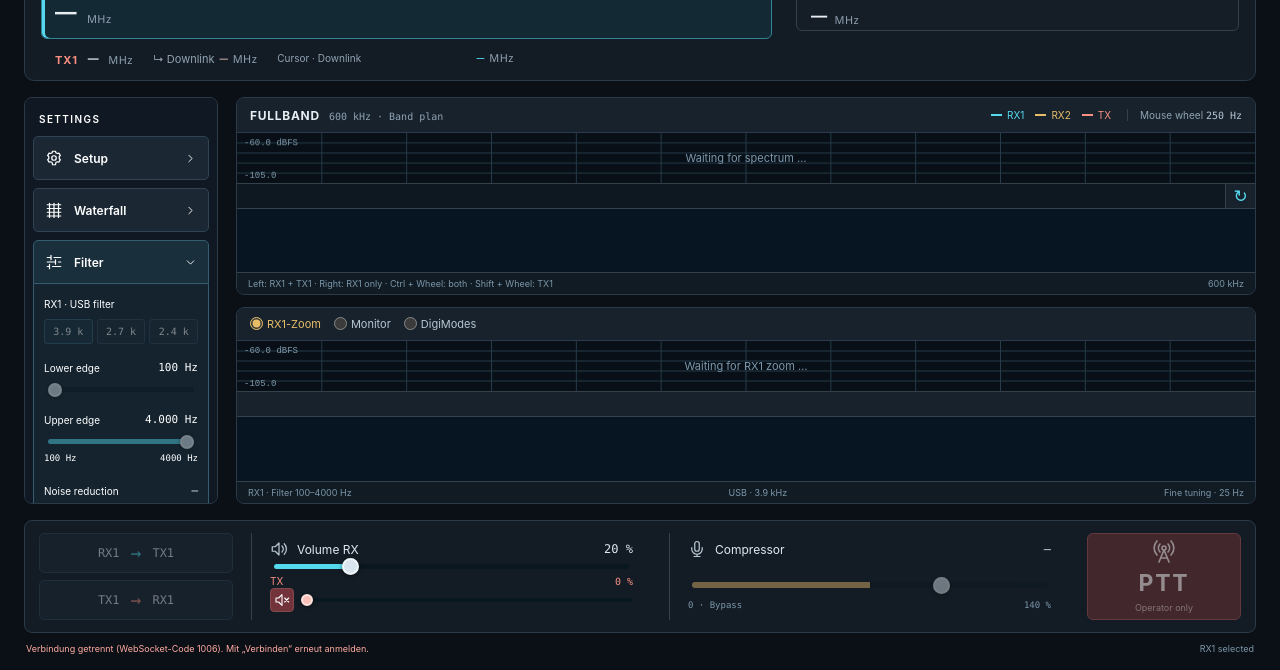
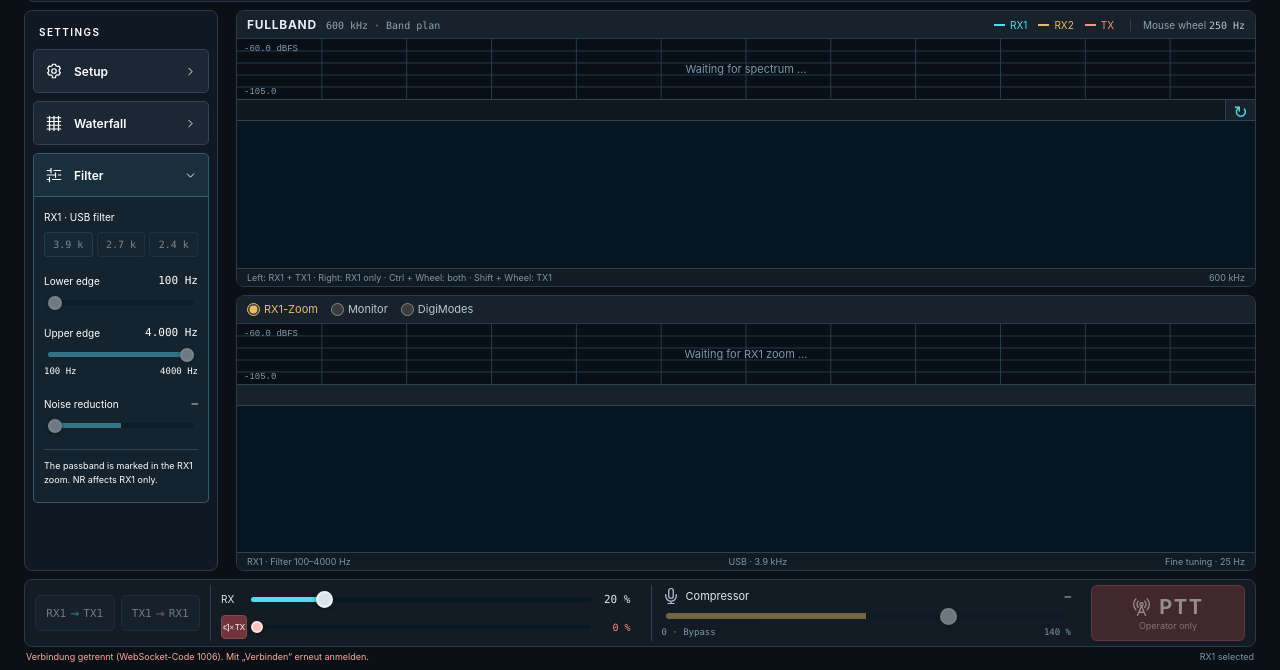
Before and after one commit to dj0abr/QO100_TRX2, a plain HTML site: page web/index.html in a window 1280 px wide. Shown: the part 130-800 px from the top of the page. Drawn offline with Linux system fonts and the light colour scheme.

Commit message:
Adapt transceiver layout to short desktop windows

```diff
--- a/web/style.css
+++ b/web/style.css
@@ -975,3 +975,107 @@ button.ft-decode-line:disabled { opacity: 1; }
 .theme-switch input::before { content: ""; position: absolute; top: 3px; left: 3px; width: 18px; height: 18px; border-radius: 50%; background: var(--text-secondary); }
 .theme-switch input:checked { background: var(--rx1); border-color: var(--rx1); }
 .theme-switch input:checked::before { left: 21px; background: #fff; }
+
+/* Short desktop windows reserve the available height for the radio plots.
+   Keep this after the width-based and decoder rules; mobile stays unchanged. */
+@media (min-width: 801px) and (max-height: 1000px) {
+  .app {
+    --compact-heading: 32px;
+    --compact-spectrum: clamp(60px, 8dvh, 80px);
+    --compact-axis: 24px;
+    --compact-footer: 20px;
+    --compact-display-min: calc(var(--compact-heading) + var(--compact-spectrum) + var(--compact-axis) + 60px + var(--compact-footer) + 2px);
+    min-height: 640px;
+    /* Preserve usable plot sizes and allow scrolling in exceptionally short windows. */
+    grid-template-rows: 38px auto minmax(calc(2 * var(--compact-display-min) + 16px), 1fr) auto auto;
+    padding-bottom: 8px;
+  }
+  .masthead { min-height: 38px; }
+  .brand { font-size: 13px; letter-spacing: .04em; }
+  .status-top { padding: 4px 12px; }
+  .frequencies { grid-template-columns: repeat(2, minmax(0, 1fr)); padding: 6px 10px; gap: 4px 12px; }
+  /* Let the TX/cursor row use the space below both receivers without moving DOM nodes. */
+  .frequencies > div:first-child { display: contents; }
+  .frequency-button { display: grid; grid-template-columns: auto minmax(0, 1fr); align-items: center; gap: 10px; }
+  .rx-main, .rx2-panel .rx-secondary { padding: 5px 10px; }
+  .frequency-label { flex-direction: column; align-items: flex-start; gap: 2px; }
+  .selected-tag { padding: 2px 5px; }
+  .frequency-value, .rx-secondary .frequency-value { margin-top: 0; gap: 6px; }
+  .frequency-value strong, .rx-secondary .frequency-value strong { font-size: clamp(24px, 2.4vw, 32px); }
+  .rx2-panel { grid-column: 2; grid-row: 1; }
+  .tx-row { grid-column: 1 / -1; padding: 0 2px; gap: 4px 18px; }
+  .tx-value { font-size: 15px; }
+  .tx-uplink { gap: 7px; }
+  .cursor-frequency > div { grid-template-columns: auto auto auto; }
+  .workspace { margin-top: 8px; min-height: 0; }
+  .visuals { gap: 8px; }
+  .display {
+    min-height: var(--compact-display-min);
+    grid-template-rows: var(--compact-heading) var(--compact-spectrum) var(--compact-axis) minmax(60px, 1fr) var(--compact-footer);
+  }
+  .display-heading { min-height: var(--compact-heading); padding: 3px 10px; }
+  .frequency-axis { height: var(--compact-axis); }
+  .display-footer { padding: 2px 10px; }
+  .zoom-plots { grid-template-rows: var(--compact-spectrum) var(--compact-axis) minmax(60px, 1fr) var(--compact-footer); }
+  .qso-controls {
+    grid-template-columns: 165px minmax(0, 1fr) minmax(0, 1fr) 154px;
+    margin-top: 8px;
+    padding: 7px 10px;
+    gap: 10px;
+  }
+  .copy-buttons { grid-template-columns: repeat(2, minmax(0, 1fr)); gap: 6px; align-items: center; }
+  .copy-button { min-height: 36px; padding: 8px 4px; gap: 4px; font-size: 11px; }
+  .copy-button .arrow { font-size: 15px; }
+  .qso-control { padding: 2px 10px; }
+  .control-heading { font-size: 11px; gap: 6px; }
+  .control-heading output { font-size: 11px; }
+  .qso-control .range { margin: 8px 4px; }
+  .qso-control.volume-control {
+    display: grid;
+    grid-template-columns: 26px minmax(0, 1fr) 36px;
+    grid-template-rows: 24px 24px;
+    align-items: center;
+    gap: 4px;
+  }
+  .volume-control .control-heading, .volume-control .tx-volume-heading, .volume-control .tx-volume-slider { display: contents; }
+  .volume-control .control-heading > .icon, .volume-control .volume-word, .volume-control .tx-volume-heading label { display: none; }
+  .volume-control .control-heading > span { grid-column: 1; grid-row: 1; font-size: 10px; }
+  .volume-control .control-heading output { grid-column: 3; grid-row: 1; margin: 0; text-align: right; }
+  .qso-control.volume-control > #volume { grid-column: 2; grid-row: 1; width: 100%; margin: 0; }
+  .volume-control .tx-volume-heading output { grid-column: 3; grid-row: 2; text-align: right; }
+  .volume-control .tx-listen-mute { grid-column: 1; grid-row: 2; width: 26px; padding: 1px; gap: 1px; }
+  .volume-control .tx-listen-mute .icon { width: 11px; height: 11px; }
+  .volume-control .tx-listen-mute .mute-tag { display: inline; font-size: 8px; }
+  .qso-control.volume-control #volume-tx { grid-column: 2; grid-row: 2; }
+  #digital-audio-control { align-self: center; font-size: 11px; }
+  #digital-audio-control p { margin: 4px 0 0; }
+  .ptt {
+    display: grid;
+    grid-template-columns: auto auto;
+    justify-content: center;
+    align-content: center;
+    min-height: 52px;
+    padding: 4px;
+    gap: 1px 8px;
+  }
+  .ptt .icon { width: 19px; height: 19px; }
+  .ptt strong { font-size: 20px; }
+  .ptt small { grid-column: 1 / -1; text-align: center; }
+  .page-footer { padding-top: 6px; }
+}
+
+@media (min-width: 801px) and (max-height: 800px) {
+  .app {
+    --compact-heading: 28px;
+    --compact-spectrum: 60px;
+    --compact-axis: 22px;
+    --compact-footer: 18px;
+    grid-template-rows: 34px auto minmax(calc(2 * var(--compact-display-min) + 16px), 1fr) auto auto;
+  }
+  .masthead { min-height: 34px; }
+  .brand { font-size: 12px; }
+  .frequencies { padding-top: 4px; padding-bottom: 4px; }
+  .frequency-value strong, .rx-secondary .frequency-value strong { font-size: clamp(24px, 2.2vw, 28px); }
+  .qso-controls { padding-top: 5px; padding-bottom: 5px; }
+  .page-footer { padding-top: 4px; }
+}
```
